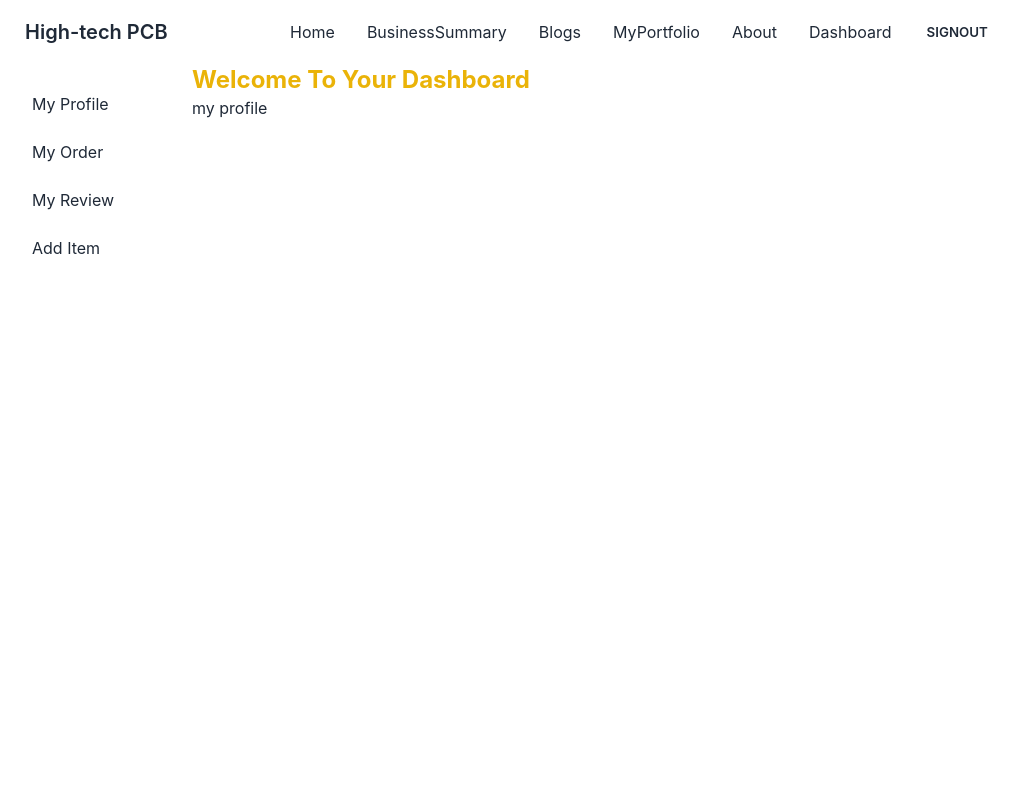
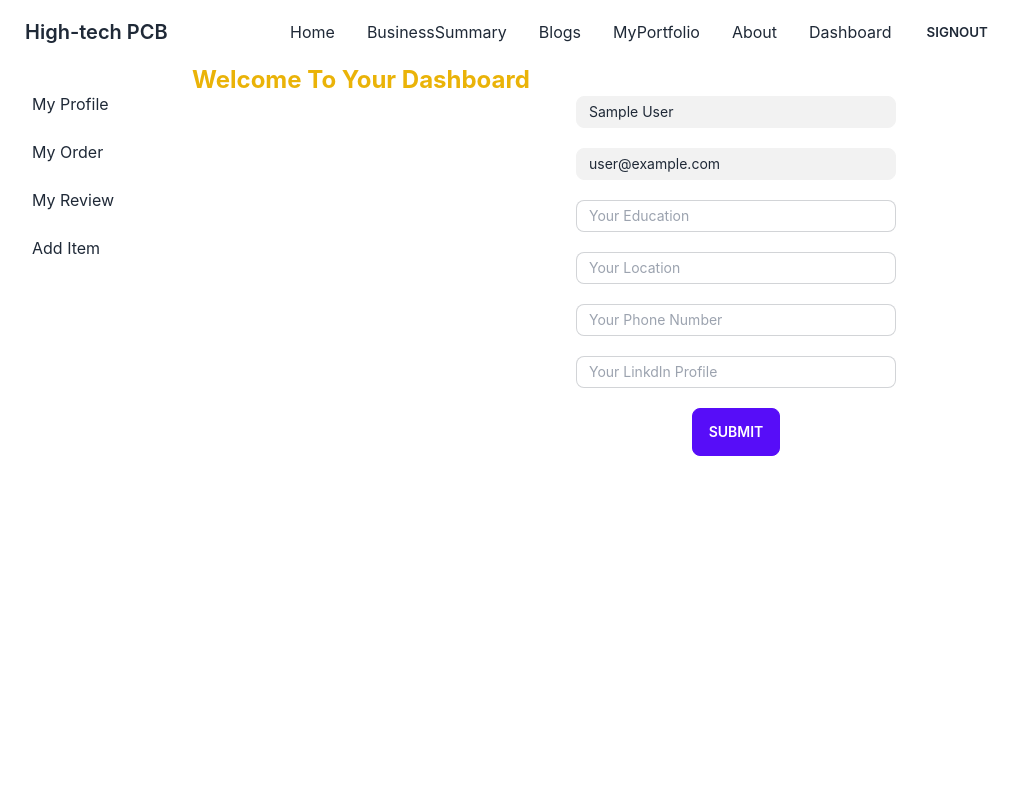
Before and after one commit to mitanvir05/circuit-manufacturer-client, a React (Create React App) app: page /dashboard/profile in a window 1280 px wide. Shown: the top 800 px of the page, without its empty margins (0-1025 px from the left). Built offline with nearby package versions, Linux system fonts and the light colour scheme; no server answers; sample sign-in values are in the browser's storage.

Commit message:
home page done

```diff
--- a/src/Pages/DashBoard/AddReview.js
+++ b/src/Pages/DashBoard/AddReview.js
@@ -20,18 +20,23 @@ const AddReview = () => {
   };
 
   return (
-    <div className="w-50 mx-auto py-3">
-      <h1>Please Give a Review</h1>
-      <form className="" onSubmit={handleSubmit(onSubmit)}>
-        <textarea
-          className="mb-2"
+    <div className="w-50 mx-auto py-3  container">
+      <h1 className="text-center text-primary font-bold text-3xl py-5">
+        Please Give a Review
+      </h1>
+      <form
+        className="grid grid-cols-1 justify-items-center gap-5"
+        onSubmit={handleSubmit(onSubmit)}
+      >
+        <input
+          className="input input-bordered input-lg w-full max-w-xs"
           placeholder="Description"
           type="text"
           {...register("description")}
         />
 
         <input
-          className="mb-2"
+          className="input input-bordered input-sm w-full max-w-xs"
           placeholder="Rating"
           type="number"
           {...register("rating")}
--- a/src/Pages/DashBoard/MyProfile.js
+++ b/src/Pages/DashBoard/MyProfile.js
@@ -1,9 +1,81 @@
 import React from "react";
+import { useAuthState } from "react-firebase-hooks/auth";
+import { useForm } from "react-hook-form";
+import auth from "../../firebase.init";
 
 const MyProfile = () => {
+  const [user] = useAuthState(auth);
+  const { register, handleSubmit } = useForm();
+  const onSubmit = (data) => {
+    console.log(data);
+    const url = `http://localhost:5000/profile`;
+    fetch(url, {
+      method: "PUT",
+      headers: {
+        "content-type": "application/json",
+      },
+      body: JSON.stringify({ data }),
+    })
+      .then((res) => res.json())
+      .then((result) => {
+        console.log(result);
+      });
+  };
   return (
     <div>
-      <h1>my profile</h1>
+      <div>
+        <form
+          className="grid grid-cols-1 justify-items-center gap-5"
+          onSubmit={handleSubmit(onSubmit)}
+        >
+          <input
+            type="text"
+            disabled
+            value={user?.displayName || ""}
+            placeholder="Your Name"
+            class="input input-bordered input-sm w-full max-w-xs"
+            {...register("name")}
+          />
+          <input
+            type="text"
+            disabled
+            value={user?.email || ""}
+            placeholder="Your Email"
+            class="input input-bordered input-sm w-full max-w-xs"
+            {...register("email")}
+          />
+          <input
+            type="text"
+            placeholder="Your Education"
+            class="input input-bordered input-sm w-full max-w-xs"
+            {...register("education")}
+          />
+          <input
+            type="text"
+            placeholder="Your Location"
+            class="input input-bordered input-sm w-full max-w-xs"
+            {...register("location")}
+          />
+          <input
+            type="text"
+            placeholder="Your Phone Number"
+            class="input input-bordered input-sm w-full max-w-xs"
+            {...register("phone")}
+          />
+          <input
+            type="text"
+            placeholder="Your LinkdIn Profile"
+            class="input input-bordered input-sm w-full max-w-xs"
+            {...register("linkdin")}
+          />
+
+          <input
+            className="mb-5 btn btn-primary"
+            value="Submit"
+            type="submit"
+          />
+        </form>
+      </div>
     </div>
   );
 };
--- a/src/Pages/Home/AllReview/AllReview.js
+++ b/src/Pages/Home/AllReview/AllReview.js
@@ -12,7 +12,7 @@ const AllReview = () => {
       <h1 className="text-center text-3xl font-bold py-10">
         Total Review : {allReview.length}
       </h1>
-      <div className="grid grid-cols-1 md:grid-cols-2 lg:grid-cols-3 gap-4">
+      <div className="grid  grid-cols-1 md:grid-cols-2 lg:grid-cols-3 gap-4  mx-auto container">
         {allReview.map((review) => (
           <div key={review._id}>
             <div class="card w-96 bg-primary text-primary-content">
--- /dev/null
+++ b/src/Pages/Home/BestSell/BestSell.js
@@ -0,0 +1,32 @@
+import React from "react";
+import BestSelling from "../../../assets/images/bestsell.jpg";
+
+const BestSell = () => {
+  return (
+    <div>
+      <h1 className="text-center text-3xl font-bold">
+        Best Selling Product Of The Year
+      </h1>
+      <div class="card card-compact w-96 bg-base-100 shadow-xl container mx-auto">
+        <figure>
+          <img src={BestSelling} alt="Arduino" />
+        </figure>
+        <div class="card-body">
+          <h2 class="card-title">
+            Arduino nano Multifunction expansion board V3.0
+          </h2>
+          <div class="stats stats-vertical shadow">
+            <div class="stat text-xl ">
+              <div class="stat-title mx-auto ">Orders</div>
+              <div class="stat-value mx-auto">1.8K</div>
+              <div class="stat-title mx-auto ">Positive Feedback</div>
+              <div class="stat-value mx-auto">86%</div>
+            </div>
+          </div>
+        </div>
+      </div>
+    </div>
+  );
+};
+
+export default BestSell;
--- a/src/Pages/Home/Contact/Contact.js
+++ b/src/Pages/Home/Contact/Contact.js
@@ -1,31 +1,66 @@
 import React from "react";
+import { useAuthState } from "react-firebase-hooks/auth";
+import { useForm } from "react-hook-form";
+import auth from "../../../firebase.init";
 
 const Contact = () => {
+  const [user] = useAuthState(auth);
+  const { register, handleSubmit } = useForm();
+  const onSubmit = (data) => {
+    console.log(data);
+    const url = `http://localhost:5000/contact`;
+    fetch(url, {
+      method: "POST",
+      headers: {
+        "content-type": "application/json",
+      },
+      body: JSON.stringify({ data }),
+    })
+      .then((res) => res.json())
+      .then((result) => {
+        console.log(result);
+      });
+  };
   return (
     <div>
-      <div className="text-center pb-14">
-        <p className="text-xl font-bold text-transparent bg-clip-text bg-gradient-to-br from-accent to-secondary">
-          Contact Us
-        </p>
-        <h1 className="text-2xl text-purple-700">Stay connected with us</h1>
+      <div className="text-center py-8">
+        <p className="text-3xl font-bold ">Contact Us</p>
+        <h1 className="text-2xl text-primary py-5 font-bold">Send Feedback</h1>
       </div>
-      <div className="grid grid-cols-1 justify-items-center gap-5">
+      <div>
+        <form
+          className="grid grid-cols-1 justify-items-center gap-5"
+          onSubmit={handleSubmit(onSubmit)}
+        >
           <input
             type="text"
+            disabled
+            value={user?.displayName || ""}
             placeholder="Your Name"
             class="input input-bordered input-sm w-full max-w-xs"
+            {...register("name")}
           />
           <input
             type="text"
+            disabled
+            value={user?.email || ""}
             placeholder="Your Email"
             class="input input-bordered input-sm w-full max-w-xs"
+            {...register("email")}
           />
           <input
             type="text"
             placeholder="Your Message"
             class="input input-bordered input-lg w-full max-w-xs"
+            {...register("message")}
           />
-        <button className="btn btn-primary">Submit</button>
+
+          <input
+            className="mb-5 btn btn-primary"
+            value="Submit"
+            type="submit"
+          />
+        </form>
       </div>
     </div>
   );
--- a/src/Pages/Home/Home.js
+++ b/src/Pages/Home/Home.js
@@ -1,6 +1,7 @@
 import React from "react";
 import AllReview from "./AllReview/AllReview";
 import Banner from "./Banner/Banner";
+import BestSell from "./BestSell/BestSell";
 import BusinessSummary from "./BusinessSummary/BusinessSummary";
 import Contact from "./Contact/Contact";
 import Tools from "./Tools/Tools";
@@ -11,6 +12,7 @@ const Home = () => {
       <Banner></Banner>
       <Tools></Tools>
       <BusinessSummary></BusinessSummary>
+      <BestSell></BestSell>
       <AllReview></AllReview>
       <Contact></Contact>
     </div>
--- a/src/Pages/Home/Tool/Tool.js
+++ b/src/Pages/Home/Tool/Tool.js
@@ -10,7 +10,7 @@ const Tool = ({ tool }) => {
 
   return (
     <div>
-      <div className="card w-96 bg-base-100 shadow-xl">
+      <div className="card w-96 bg-base-100 shadow-xl mx-auto container">
         <figure className="px-10 pt-10">
           <img src={img} alt="Shoes" className="rounded-xl" />
         </figure>
--- a/src/Pages/Home/Tools/Tools.js
+++ b/src/Pages/Home/Tools/Tools.js
@@ -13,8 +13,8 @@ const Tools = () => {
       <h1 className="text-center font-bold text-3xl py-3">
         Available Circuits : {tools.length}{" "}
       </h1>
-      <div className="grid grid-cols-1 md:grid-cols-2 lg:grid-cols-3 gap-3">
-        {tools.map((tool) => (
+      <div className="grid grid-cols-1 md:grid-cols-2 lg:grid-cols-3 gap-3 ">
+        {tools?.slice(1, 4).map((tool) => (
           <Tool key={tool._id} tool={tool}></Tool>
         ))}
       </div>
--- a/src/Pages/ToolDetails/ToolDetails.js
+++ b/src/Pages/ToolDetails/ToolDetails.js
@@ -1,7 +1,11 @@
 import React, { useEffect, useState } from "react";
+import { useAuthState } from "react-firebase-hooks/auth";
 import { useParams } from "react-router-dom";
+import auth from "../../firebase.init";
 
 const ToolDetails = () => {
+  const [user] = useAuthState(auth);
+
   const { _id } = useParams();
   const [toolDetails, setToolDetails] = useState({});
   useEffect(() => {
@@ -11,12 +15,15 @@ const ToolDetails = () => {
       .then((data) => setToolDetails(data));
   }, [_id, toolDetails]);
   return (
-    <div>
-      <div className="card w-100 bg-base-100 shadow-xl">
+    <div className="">
+      <div className="card w-96 bg-base-100 shadow-xl container mx-auto">
         <figure className="px-10 pt-10">
           <img src={toolDetails.img} alt="Shoes" className="rounded-xl" />
         </figure>
         <div className="card-body items-center text-center">
+          <h2>UserNmae {user.displayName}</h2>
+          {console.log(user)}
+          <h2>{user.email}</h2>
           <h2 className="card-title">Circuit Name : {toolDetails.name}</h2>
           <p>Available Quantity : {toolDetails.avlquantity}</p>
           <p>Minimum Order Quantity : {toolDetails.minquantity}</p>
```
Also changed, not shown: src/Pages/DashBoard/AddItem.js (+12 -9 lines), src/assets/images/bestsell.jpg (added). Lines whose indentation alone changed are shown as unchanged.
